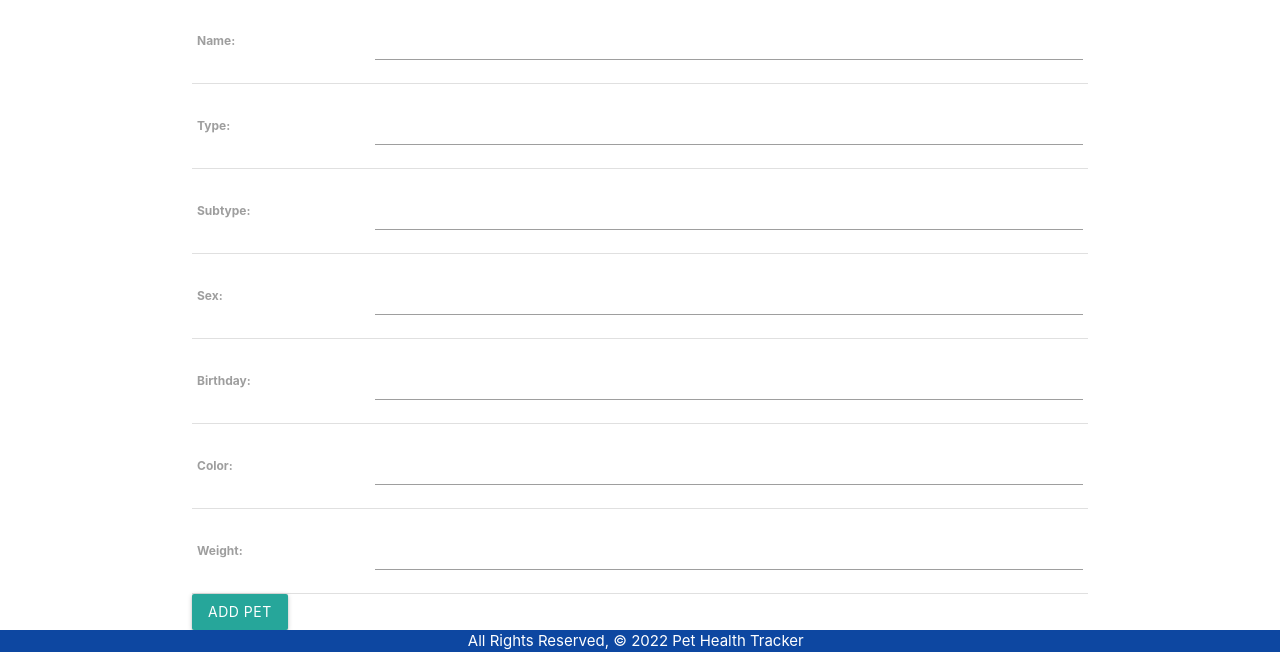
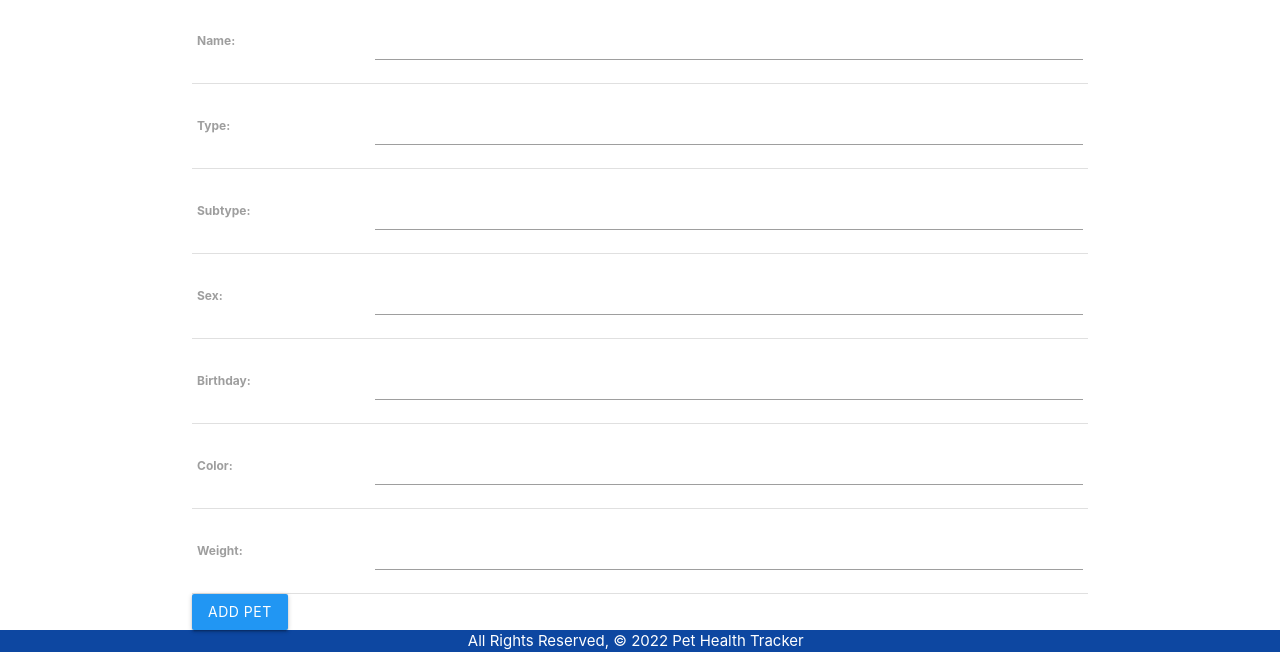
Before and after one commit to matte151/Project-3-phtdb, a Django app: page /pets/create/ in a window 1280 px wide. Shown: the part 346-998 px from the top of the page. Run offline with Django 4.2, Linux system fonts and the light colour scheme; the visitor is signed in with stand-in values (Sample User, id 1); some web fonts are replaced.

Commit message:
change color of button on add pet page

```diff
--- a/main_app/templates/main_app/pet_form.html
+++ b/main_app/templates/main_app/pet_form.html
@@ -10,7 +10,7 @@
 		{{ form.as_table }}
 	</table>
 
-	<input type="submit" value="Add Pet" class="btn" />
+	<input type="submit" value="Add Pet" class="btn waves-effect waves-light blue" />
 </form>
 
 {% endblock content %}
```
Also changed, not shown: main_app/static/css/style.css (line endings or trailing spaces).
